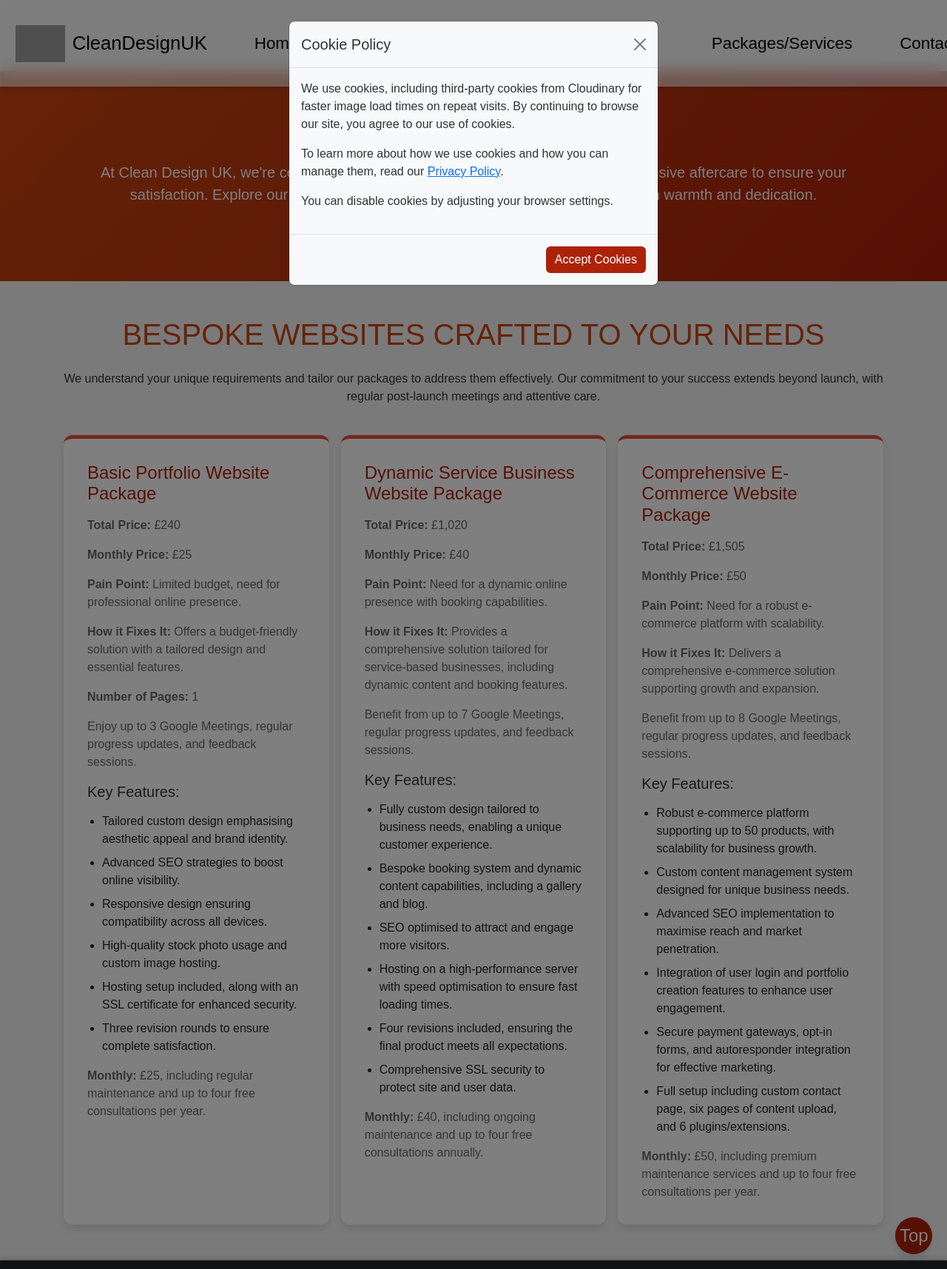
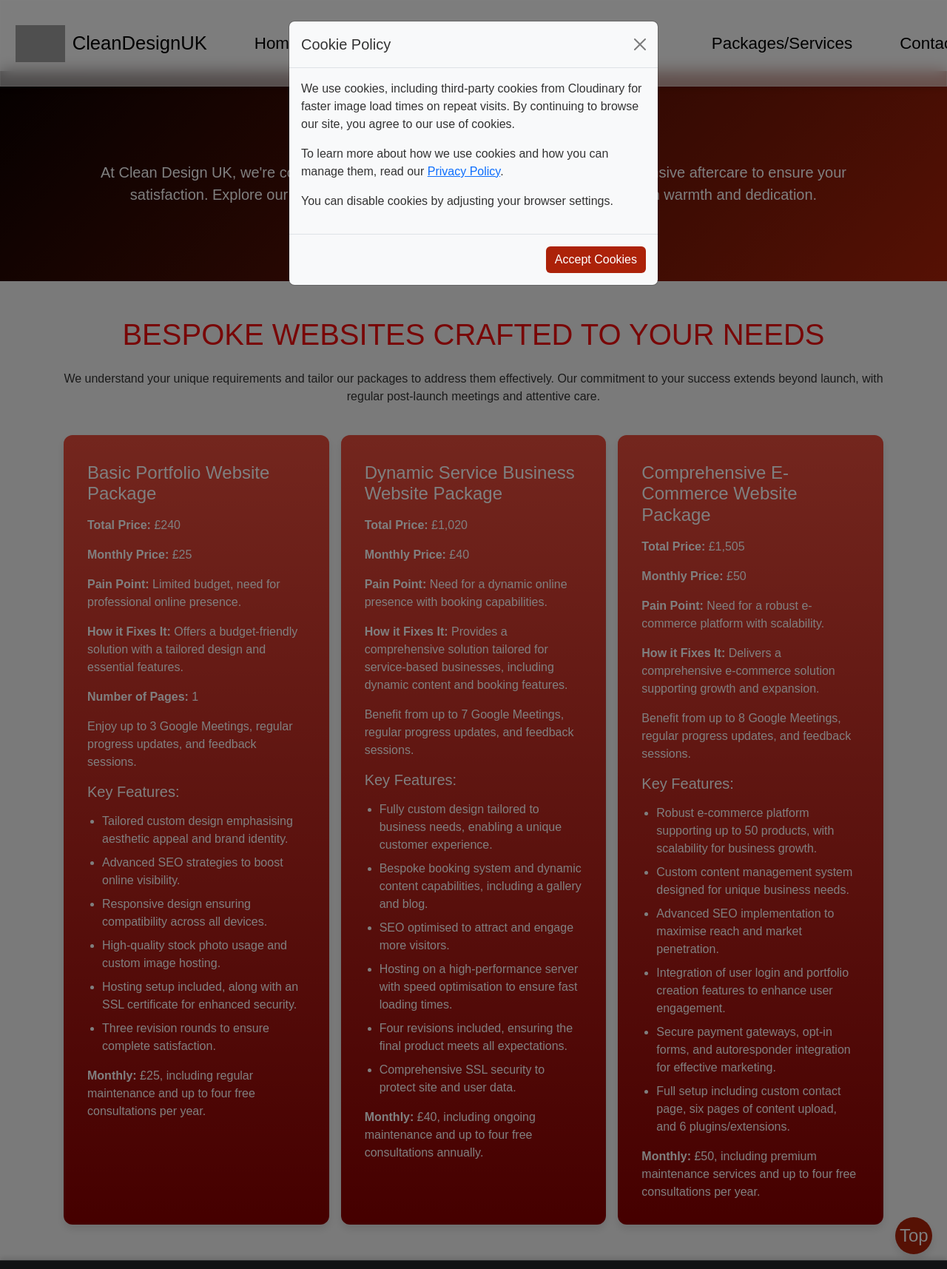
Before and after one commit to JesseRoss001/cleandesignuk, a Django app: page /services/ in a window 1280 px wide. Shown: the whole page at 74% size. Run offline with Django 5.2, Linux system fonts and the light colour scheme; some libraries are stand-ins or nearby versions; grey boxes are pictures that could not be loaded.

Commit message:
update packages

```diff
--- a/cleandesignuk/cleandesignuk/settings.py
+++ b/cleandesignuk/cleandesignuk/settings.py
@@ -32,7 +32,7 @@ SECRET_KEY = 'django-insecure-!kh^hfe6nm2t69$!!)^e20r6%349ldy%gpgsysv(969bo^1&=w
 # SECURITY WARNING: don't run with debug turned on in production!
 DEBUG = True
 
-ALLOWED_HOSTS = ['8000-jesseross00-cleandesign-to38evacpje.ws-eu111.gitpod.io','8000-jesseross00-cleandesign-to38evacpje.ws-eu114.gitpod.io']
+ALLOWED_HOSTS = ['8000-jesseross00-cleandesign-to38evacpje.ws-eu111.gitpod.io','8000-jesseross00-cleandesign-to38evacpje.ws-eu114.gitpod.io','localhost:8000','localhost']
 
 
 # Application definition
--- a/cleandesignuk/packages_services/templates/packages_services/index.html
+++ b/cleandesignuk/packages_services/templates/packages_services/index.html
@@ -22,6 +22,12 @@ section {
             padding: 1.5rem;
         }
 
+        .offcanvas-body .btn:hover, .offcanvas-body .btn:focus {
+    background: linear-gradient(to right, #c0392b, #8b0000); /* Gradient changes on hover or focus */
+    color: #fff;
+    box-shadow: 0 6px 12px rgba(0, 0, 0, 0.1);
+}
+
         .offcanvas-body .btn {
             display: block;
             width: 100%;
@@ -36,10 +42,11 @@ section {
             transition: background-color 0.3s ease, box-shadow 0.3s ease;
         }
 
-        .offcanvas-body .btn:hover {
-            background-color: #495057;
-            box-shadow: 0 6px 12px rgba(0, 0, 0, 0.1);
-        }
+        .offcanvas-body .btn:hover, .offcanvas-body .btn:focus {
+    background: linear-gradient(to right, #c0392b, #8b0000); /* Gradient changes on hover or focus */
+    color: #fff;
+    box-shadow: 0 6px 12px rgba(0, 0, 0, 0.1);
+}
 
         .offcanvas-body .btn i {
             margin-right: 1rem;
@@ -184,13 +191,30 @@ section {
     border-top: 5px solid #e67e22; /* Light Orange Red */
 }
 
+
+.card-bespoke .card-body {
+    background: linear-gradient(to bottom, #e74c3c, #8b0000); /* Gradient for bespoke cards */
+}
+
+.card-blog-booking .card-body {
+    background: linear-gradient(to bottom, #c0392b, #8b0000); /* Gradient for blog & booking cards */
+}
+
+.card-e-commerce .card-body {
+    background: linear-gradient(to bottom, #d35400, #8b0000); /* Gradient for e-commerce cards */
+}
+
+.card-marketing .card-body {
+    background: linear-gradient(to bottom, #e67e22, #8b0000); /* Gradient for marketing cards */
+}
+
 .header-bg button:hover {
     background-color: #cb4611;
     color: #fff;
 }
     /* Header Styles */
     .header-bg {
-        background: linear-gradient(135deg, #cb4611, #ac2209);
+        background: linear-gradient(135deg, #0a0101, #ac2209);
         color: #fff;
         padding: 3rem 0;
         text-align: center;
@@ -211,7 +235,7 @@ section {
     }
 
     .section-title {
-        color: #cb4611;
+        color:rgb(241, 15, 15);
         font-size: 2.5rem;
         margin-bottom: 2rem;
         text-transform: uppercase;
@@ -233,6 +257,7 @@ section {
         border-radius: 0.75rem;
         box-shadow: 0 6px 12px rgba(0, 0, 0, 0.1);
         transition: transform 0.3s ease, box-shadow 0.3s ease;
+        color:white;
     }
 
     .card:hover {
@@ -245,13 +270,13 @@ section {
     }
 
     .card-title {
-        color: #ac2209;
+        color:white;
         font-size: 1.5rem;
         margin-bottom: 1rem;
     }
 
     .card-text {
-        color: #666;
+        color:white;
         margin-bottom: 1rem;
     }
 
@@ -266,7 +291,7 @@ section {
     .card h6 {
         font-size: 1.25rem;
         margin-bottom: 1rem;
-        color: #333;
+        color:white;
     }
 
     /* Footer Styles */
```
